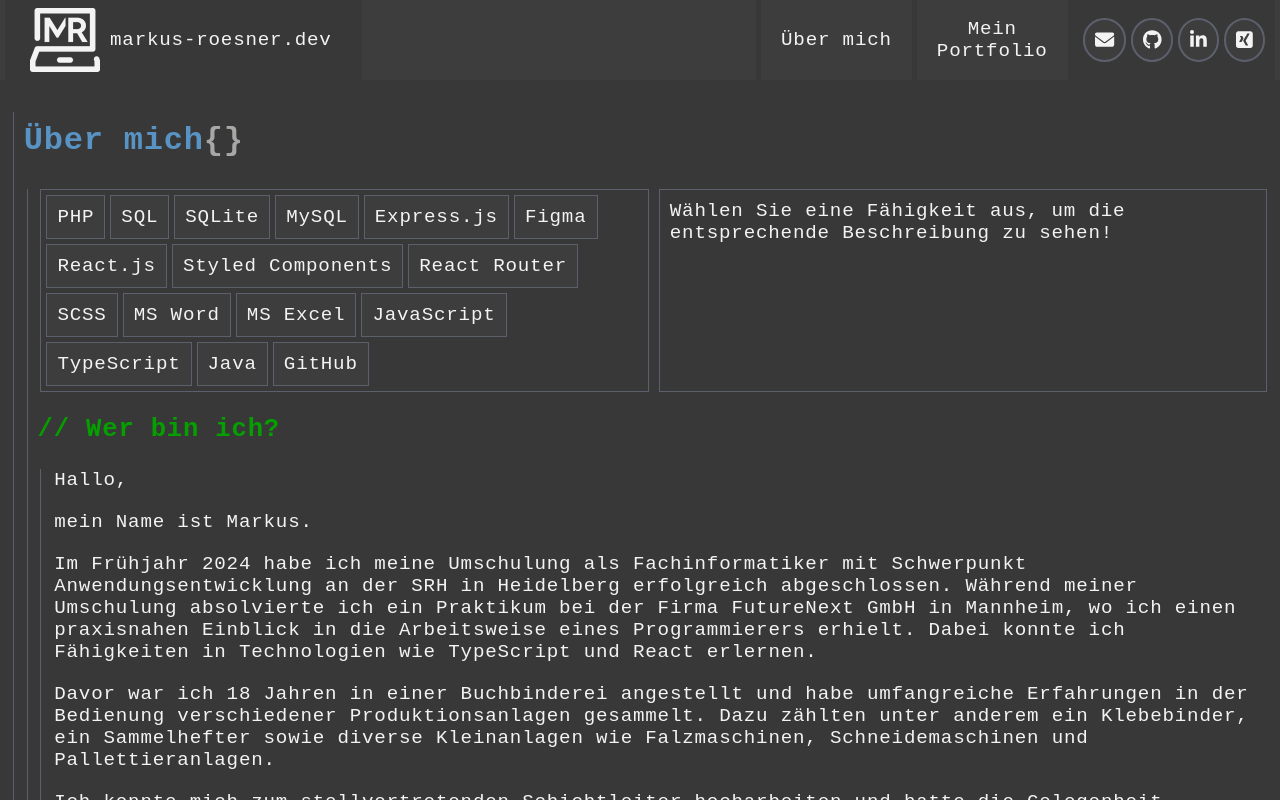
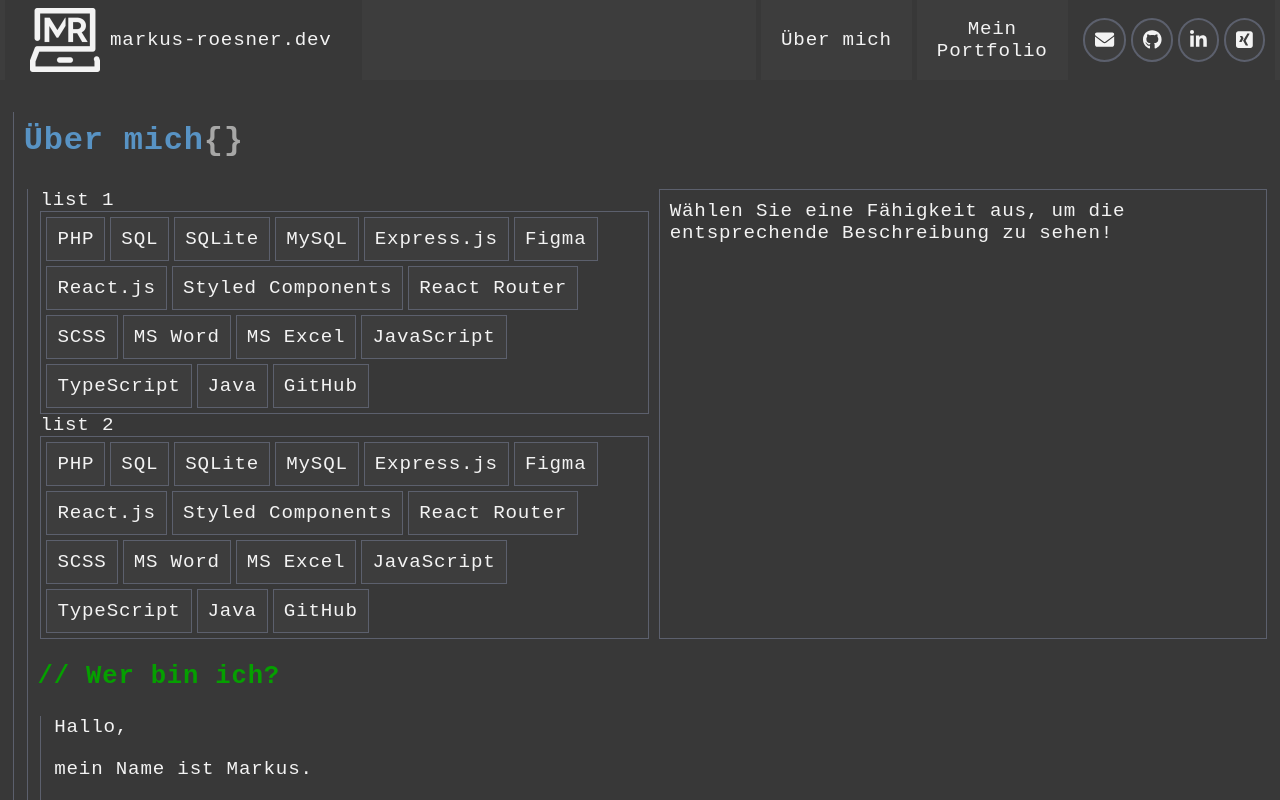
Before and after one commit to M-Roesner/myHomepage-react-ts-wip, a React (Vite) app: page / in a window 1280 px wide. Shown: the top 800 px of the page. Built offline with nearby package versions, Linux system fonts and the light colour scheme.

Commit message:
Added wrapper for skill list to display more categories. WIP

```diff
--- a/src/pages/aboutMe/sections/skills/SectionSkillWrapper.tsx
+++ b/src/pages/aboutMe/sections/skills/SectionSkillWrapper.tsx
@@ -2,41 +2,13 @@ import { useState } from "react";
 
 // components
 import { StyledSectionSkillWrapper } from "./styledSectionSkillWrapper";
-import SkillList from "./skillList/SkillList";
 import SkillDescription from "./skillDescription/SkillDescription";
 
 // Types
 import { SkillType } from "./skillTypes";
 
 // Resources
-import { mySampleSkills } from "../../../../resources/samples/mySampleSkills";
-
-const groupSkillsByCategory = (skills: SkillType[]) => {
-  const groupedSkills: { [category: string]: SkillType[] } = {};
-
-  // Iterate through the list of skills
-  skills.forEach((skill) => {
-    // Check if the category already exists in the grouped object
-    if (!groupedSkills[skill.category]) {
-      console.log(skill.category);
-
-      console.log(groupedSkills);
-      console.log(Object.getOwnPropertyNames(groupedSkills).length);
-
-      // If not, add it as a key and initialize the array
-      groupedSkills[skill.category] = [];
-    }
-    // Add the current skill to the corresponding category array
-    groupedSkills[skill.category].push(skill);
-  });
-
-  // Sort the skills within each category by priority
-  for (const category in groupedSkills) {
-    groupedSkills[category].sort((a, b) => a.priority - b.priority);
-  }
-
-  return groupedSkills;
-};
+import SkillListWrapper from "./skillListWrapper/SkillListWrapper";
 
 /**
  * Renders a list of skills and their description.
@@ -48,22 +20,9 @@ const SectionSkillWrapper = () => {
     if (skill !== null) setSelectedSkill(skill);
   };
 
-  // const sortedSkills = mySampleSkills.sort((a, b) => a.priority - b.priority);
-
-  const sortedSkills = mySampleSkills.sort((a, b) => {
-    // Zuerst nach Kategorie sortieren
-    if (a.category !== b.category) {
-      return a.category.localeCompare(b.category);
-    }
-    // Innerhalb derselben Kategorie nach Priorität sortieren
-    return a.priority - b.priority;
-  });
-
-  groupSkillsByCategory(mySampleSkills);
-
   return (
     <StyledSectionSkillWrapper>
-      <SkillList list={sortedSkills} onClick={handleSkillClick} />
+      <SkillListWrapper onClick={handleSkillClick} />
       <SkillDescription skill={selectedSkill} />
     </StyledSectionSkillWrapper>
   );
--- a/src/pages/aboutMe/sections/skills/skillDescription/SkillProjectLinks/SkillProjectLinks.tsx
+++ b/src/pages/aboutMe/sections/skills/skillDescription/SkillProjectLinks/SkillProjectLinks.tsx
@@ -18,10 +18,8 @@ const SkillProjectLinks = ({ links }: SkillProjectListProps) => {
   return (
     <StyledSkillProjectList>
       {links.map((link, index) => (
-        <StyledSkillProjectItem>
-          <LinkButton key={index} to={link.route}>
-            {link.text}
-          </LinkButton>
+        <StyledSkillProjectItem key={index}>
+          <LinkButton to={link.route}>{link.text}</LinkButton>
         </StyledSkillProjectItem>
       ))}
     </StyledSkillProjectList>
--- /dev/null
+++ b/src/pages/aboutMe/sections/skills/skillListWrapper/SkillListWrapper.tsx
@@ -0,0 +1,64 @@
+// components
+import { StyledSkillListWrapper } from "./styledSkillListWrapper";
+import SkillList from "./skillList/SkillList";
+
+// Types
+import { SkillType } from "../skillTypes";
+
+// Resources
+import { mySampleSkills } from "../../../../../resources/samples/mySampleSkills";
+
+// const groupSkillsByCategory = (skills: SkillType[]) => {
+//   const groupedSkills: { [category: string]: SkillType[] } = {};
+
+//   // Iterate through the list of skills
+//   skills.forEach((skill) => {
+//     // Check if the category already exists in the grouped object
+//     if (!groupedSkills[skill.category]) {
+//       console.log(skill.category);
+
+//       console.log(groupedSkills);
+//       console.log(Object.getOwnPropertyNames(groupedSkills).length);
+
+//       // If not, add it as a key and initialize the array
+//       groupedSkills[skill.category] = [];
+//     }
+//     // Add the current skill to the corresponding category array
+//     groupedSkills[skill.category].push(skill);
+//   });
+
+//   // Sort the skills within each category by priority
+//   for (const category in groupedSkills) {
+//     groupedSkills[category].sort((a, b) => a.priority - b.priority);
+//   }
+
+//   return groupedSkills;
+// };
+
+type SkillListWrapperProps = {
+  onClick: (skill: SkillType) => void;
+};
+
+const SkillListWrapper = ({ onClick }: SkillListWrapperProps) => {
+  // const sortedSkills = mySampleSkills.sort((a, b) => a.priority - b.priority);
+
+  const sortedSkills = mySampleSkills.sort((a, b) => {
+    // Zuerst nach Kategorie sortieren
+    if (a.category !== b.category) {
+      return a.category.localeCompare(b.category);
+    }
+    // Innerhalb derselben Kategorie nach Priorität sortieren
+    return a.priority - b.priority;
+  });
+
+  return (
+    <StyledSkillListWrapper>
+      list 1
+      <SkillList list={sortedSkills} onClick={onClick} />
+      list 2
+      <SkillList list={sortedSkills} onClick={onClick} />
+    </StyledSkillListWrapper>
+  );
+};
+
+export default SkillListWrapper;
--- a/src/pages/aboutMe/sections/skills/skillList/styledSkillList.ts
+++ b/src/pages/aboutMe/sections/skills/skillListWrapper/skillList/styledSkillList.ts
@@ -1,7 +1,6 @@
 import styled from "styled-components";
 
 export const StyledSectionSkillList = styled.ul`
-  width: 50%;
   padding: 5px;
 
   display: flex;
--- /dev/null
+++ b/src/pages/aboutMe/sections/skills/skillListWrapper/styledSkillListWrapper.ts
@@ -0,0 +1,7 @@
+import styled from "styled-components";
+
+export const StyledSkillListWrapper = styled.div`
+  display: flex;
+  flex-direction: column;
+  width: 50%;
+`;
```
Also changed, not shown: src/pages/aboutMe/sections/skills/skillListWrapper/skillList/SkillList.tsx (renamed from src/pages/aboutMe/sections/skills/skillList/SkillList.tsx, +4 -4 lines).
